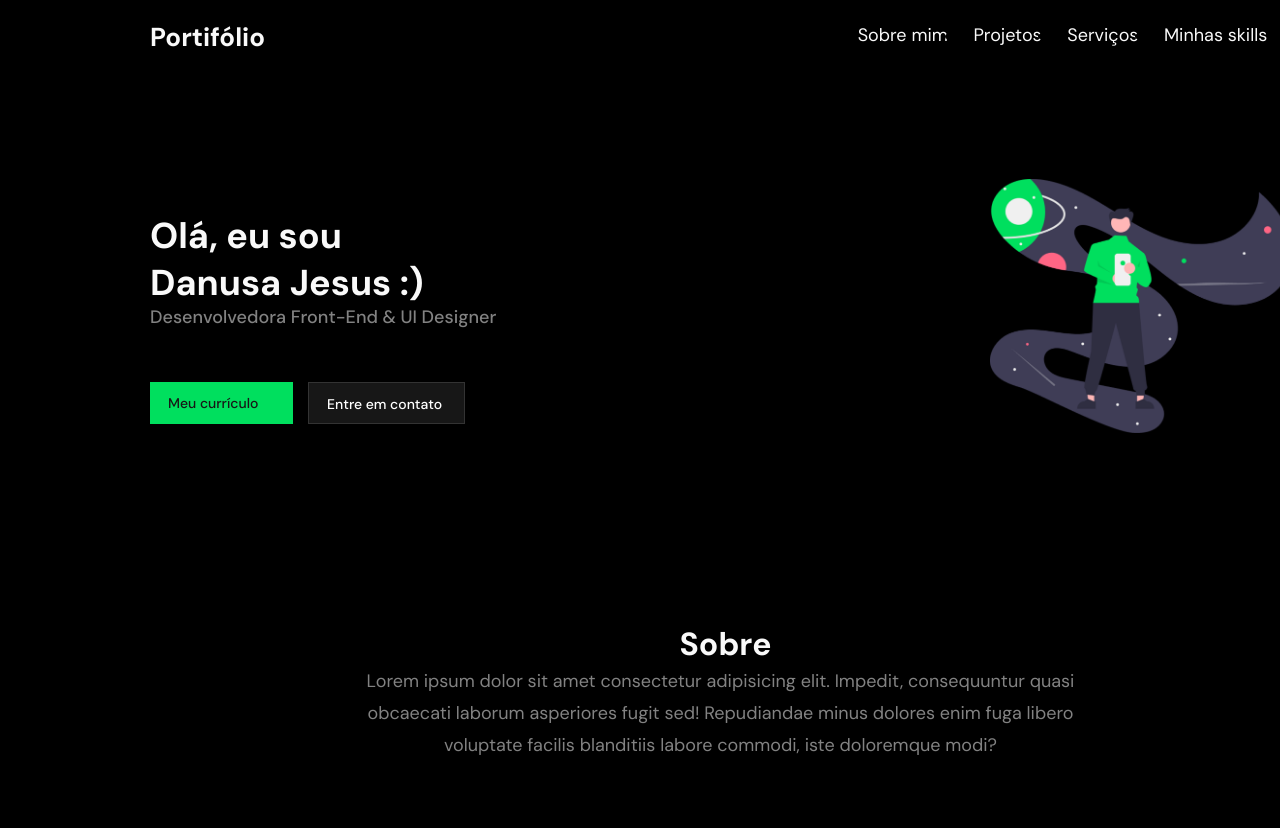
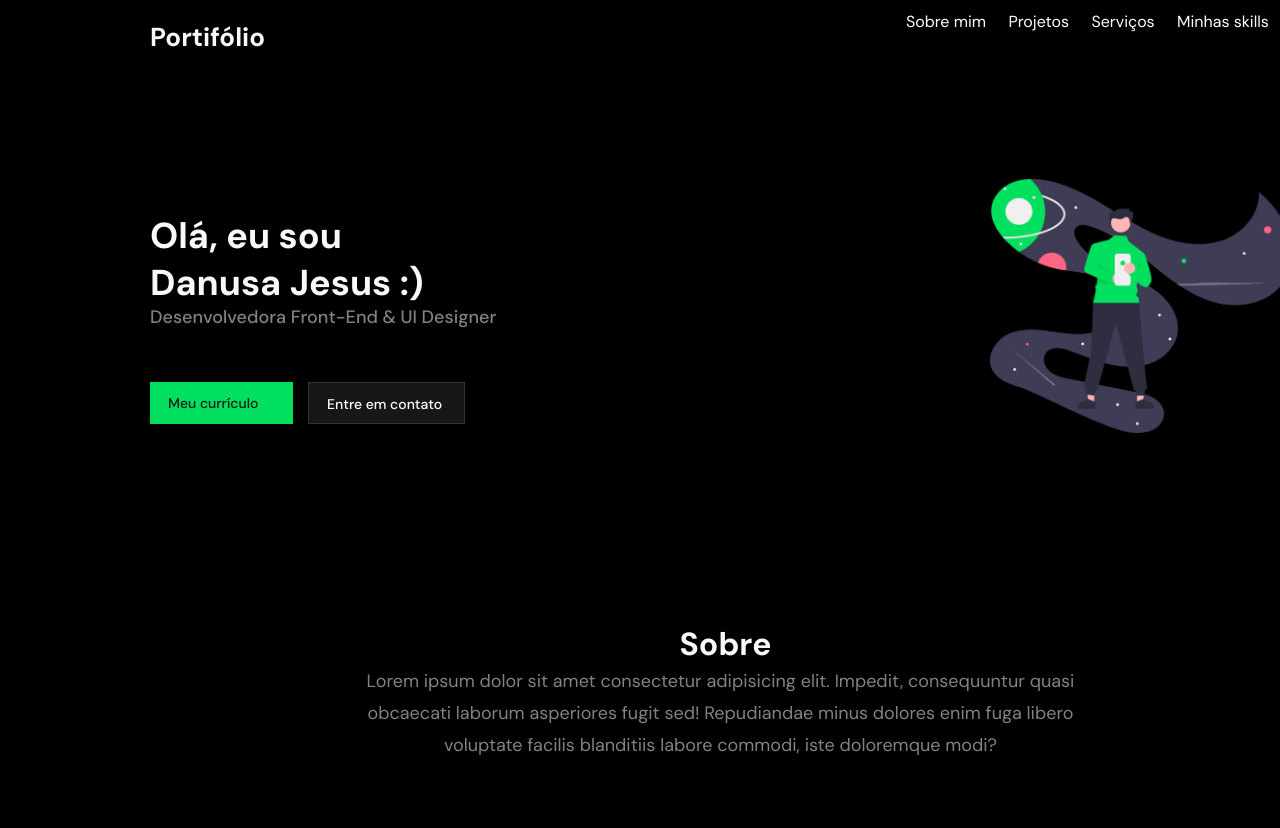
Before and after one commit to DanSiljer/Portfolio, a plain HTML site: page views/index.html in a window 1280 px wide. Shown: the top 828 px of the page. Drawn offline with Linux system fonts and the light colour scheme; files whose address does not match are found by name.

Commit message:
Add files via upload

```diff
--- a/assets/css/style.css
+++ b/assets/css/style.css
@@ -4,7 +4,12 @@
   pad: 0;
   margin: 0;
   box-sizing: border-box;
+  font-family: "DM Sans";
   background-color: black;
+}
+
+body {
+  margin: 0 0 1rem;
 }
 
 a {
@@ -32,7 +37,7 @@ h2 {
   flex-wrap: wrap;
 }
 h1 {
-  font-family: "DM Sans";
+
   font-style: normal;
   font-weight: 700;
   font-size: 26px;
@@ -41,58 +46,26 @@ h1 {
   flex-wrap: wrap;
 }
 
-@media (min-width: 600px) {
-  .site-nav__wrapper {
+ul#nav {
+  list-style: none;
+
   display: flex;
+  align-items: center;
   justify-content: flex-end;
-    align-items: center;
-    padding-top: 0;
-    padding-bottom: 0;
-    flex-wrap: wrap;
 }
-}
-@media (min-width: 600px) {
-  .navChildren {
-    display: flex;
-  }
+ul#nav li {
+  padding: .7rem;
 }
 
-@media (max-width: 599px) {
-  .navChildren {
-    position: absolute;
-    width: 91px;
-    height: 23px;
-    left: 821px;
-    top: 40px;
-    flex-wrap: wrap;
-  }
+ul#nav li a {
+  color: white;
+  text-decoration: none;
 }
 
-.navItem a {
-  display: block;
-  padding: 1.5rem 0.8rem;
-  font-family: "DM Sans";
-  font-style: normal;
-  font-weight: 400;
-  font-size: 18px;
-  line-height: 23px;
-  color: #f9f9f9;
-  flex-wrap: wrap;
+ul#nav li:hover {
+  transform: scale(1.2);
 }
 
-.nav__toggle {
-  display: none;
-}
-@media (max-width: 599px) {
-  .nav__toggle {
-    display: block;
-    position: absolute;
-    right: 1rem;
-    top: 1rem;
-  }
-}
-
-@media (min-width: 600px) {
 header {
   display: flex;
   justify-content: flex-end;
@@ -101,7 +74,7 @@ h1 {
   padding-bottom: 0;
   flex-wrap: wrap;
 }
-}
+
 img {
   position: absolute;
   width: 300px;
@@ -115,7 +88,6 @@ img {
   height: 94px;
   left: 150px;
   top: 212px;
-
 }
 #nome h1 {
   font-family: "DM Sans";
--- a/views/index.html
+++ b/views/index.html
@@ -11,15 +11,14 @@
   </head>
   <body>
 
-  <nav class="nav">
-    <div class="wrapper site-nav__wrapper">
+  <nav>
       <h1 class="portifolio">Portifólio</h1>
-      <nav class="navParent">
-        <ul class="navChildren"><!--  -->
-          <li class="navItem"><a href="#">Sobre mim</a></li>
-          <li class="navItem"><a href="#">Projetos</a></li>
-          <li class="navItem"><a href="#">Serviços</a></li>
-          <li class="navItem"><a href="#">Minhas skills</a></li>
+
+        <ul id="nav"><!--  -->
+          <li ><a href="#">Sobre mim</a></li>
+          <li ><a href="#">Projetos</a></li>
+          <li ><a href="#">Serviços</a></li>
+          <li ><a href="#">Minhas skills</a></li>
         </ul>
       </nav>
     </div>
```
Lines whose indentation alone changed are shown as unchanged.
